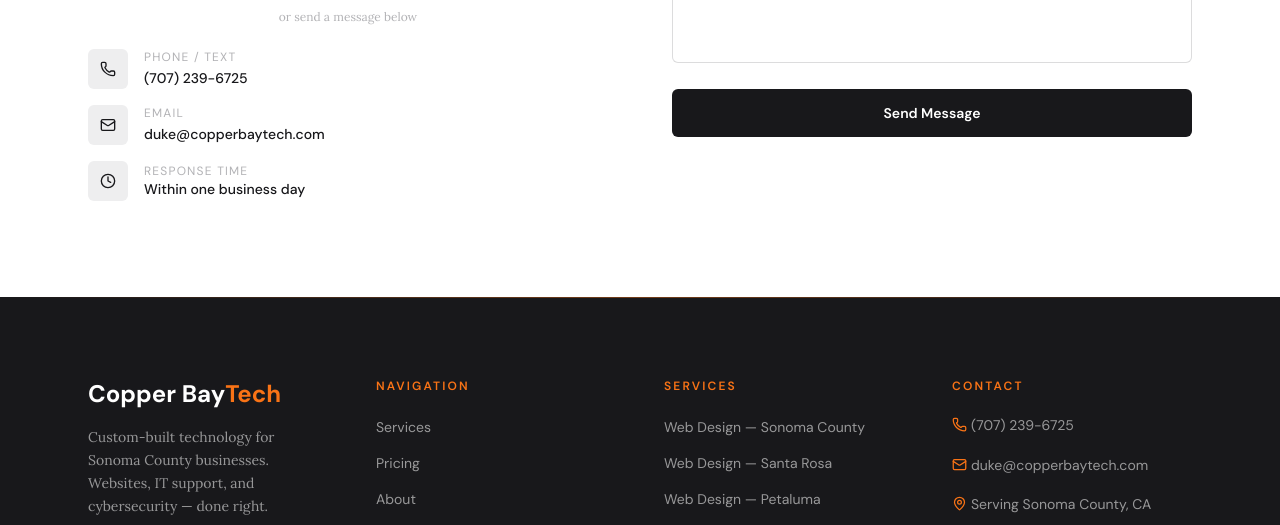
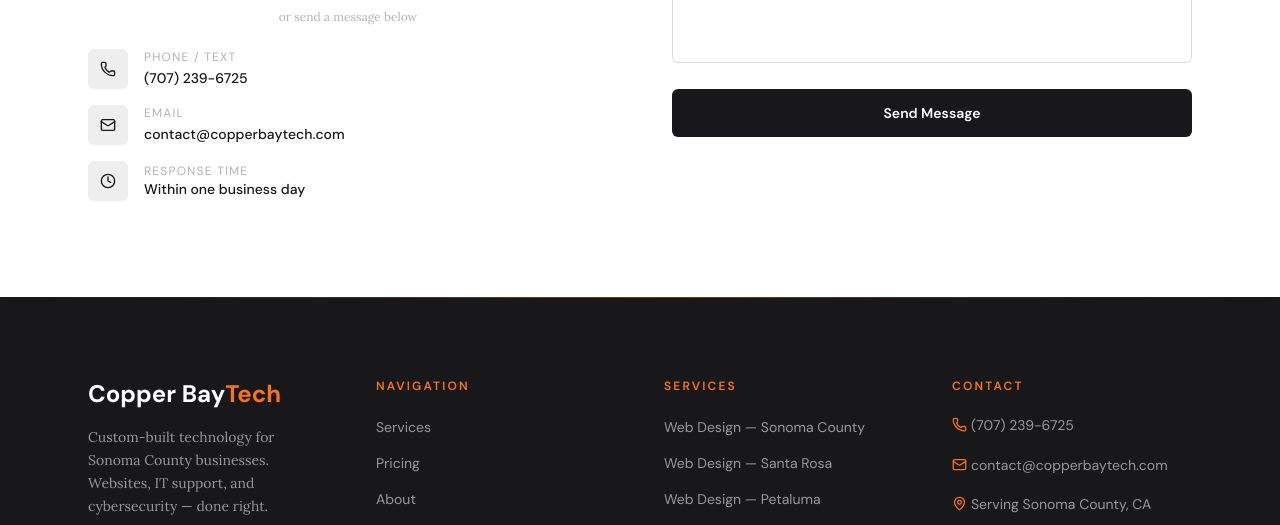
Before and after one commit to Dukotah/Duke, a Next.js app: page / in a window 1280 px wide. Shown: the part 8080-8605 px from the top of the page. Built offline with nearby package versions, Linux system fonts and the light colour scheme.

Commit message:
Replace duke@copperbaytech.com with contact@copperbaytech.com
The duke@ mailbox does not exist; contact@ is the correct address.
Updated all references across components, API routes, config, and tests.
Email 'from' headers keep the 'Duke @ Copper Bay Tech' display name.

```diff
--- a/src/app/api/capture/route.ts
+++ b/src/app/api/capture/route.ts
@@ -26,7 +26,7 @@ export async function POST(req: NextRequest) {
         headers: { Authorization: `Bearer ${apiKey}`, "Content-Type": "application/json" },
         body: JSON.stringify({
           from: "Copper Bay Tech <noreply@copperbaytech.com>",
-          to: ["duke@copperbaytech.com"],
+          to: ["contact@copperbaytech.com"],
           reply_to: email,
           subject: `New lead capture — ${displayContext}`,
           html: `
@@ -42,7 +42,7 @@ export async function POST(req: NextRequest) {
         method: "POST",
         headers: { Authorization: `Bearer ${apiKey}`, "Content-Type": "application/json" },
         body: JSON.stringify({
-          from: "Duke @ Copper Bay Tech <duke@copperbaytech.com>",
+          from: "Duke @ Copper Bay Tech <contact@copperbaytech.com>",
           to: [email],
           subject: "Your results from Copper Bay Tech",
           html: `
--- a/src/app/api/contact/route.ts
+++ b/src/app/api/contact/route.ts
@@ -25,7 +25,7 @@ export async function POST(req: NextRequest) {
         headers: { Authorization: `Bearer ${apiKey}`, "Content-Type": "application/json" },
         body: JSON.stringify({
           from: "Copper Bay Tech <noreply@copperbaytech.com>",
-          to: ["duke@copperbaytech.com"],
+          to: ["contact@copperbaytech.com"],
           reply_to: email,
           subject: `New inquiry from ${name} — ${business}`,
           html: `
@@ -44,7 +44,7 @@ export async function POST(req: NextRequest) {
         method: "POST",
         headers: { Authorization: `Bearer ${apiKey}`, "Content-Type": "application/json" },
         body: JSON.stringify({
-          from: "Duke @ Copper Bay Tech <duke@copperbaytech.com>",
+          from: "Duke @ Copper Bay Tech <contact@copperbaytech.com>",
           to: [email],
           subject: "Got your message — Copper Bay Tech",
           html: `
--- a/src/app/thank-you/page.tsx
+++ b/src/app/thank-you/page.tsx
@@ -86,8 +86,8 @@ export default function ThankYou() {
 
             <p className="mt-10 text-xs text-white/30" style={{ fontFamily: "var(--font-body)" }}>
               Can&apos;t wait? Email directly at{" "}
-              <a href="mailto:duke@copperbaytech.com" className="underline hover:text-white/50 transition-colors">
-                duke@copperbaytech.com
+              <a href="mailto:contact@copperbaytech.com" className="underline hover:text-white/50 transition-colors">
+                contact@copperbaytech.com
               </a>
             </p>
           </div>
--- a/src/components/Contact.tsx
+++ b/src/components/Contact.tsx
@@ -124,8 +124,8 @@ export default function Contact() {
                 </div>
                 <div>
                   <p className="text-xs text-[#3F3F46]/40 uppercase tracking-widest" style={{ fontFamily: "var(--font-heading)" }}>Email</p>
-                  <a href="mailto:duke@copperbaytech.com" className="text-sm font-medium text-[#18181B] hover:underline" style={{ fontFamily: "var(--font-heading)" }}>
-                    duke@copperbaytech.com
+                  <a href="mailto:contact@copperbaytech.com" className="text-sm font-medium text-[#18181B] hover:underline" style={{ fontFamily: "var(--font-heading)" }}>
+                    contact@copperbaytech.com
                   </a>
                 </div>
               </div>
@@ -208,7 +208,7 @@ export default function Contact() {
                   </p>
                   <p className="text-red-600 text-sm" style={{ fontFamily: "var(--font-body)" }}>
                     Please email{" "}
-                    <a href="mailto:duke@copperbaytech.com" className="underline font-medium">duke@copperbaytech.com</a>
+                    <a href="mailto:contact@copperbaytech.com" className="underline font-medium">contact@copperbaytech.com</a>
                     {" "}or call{" "}
                     <a href="tel:+17072396725" className="underline font-medium">(707) 239-6725</a>
                   </p>
--- a/src/components/Footer.tsx
+++ b/src/components/Footer.tsx
@@ -11,7 +11,7 @@ export default function Footer() {
     description: "IT consulting, web development, and cybersecurity for Sonoma County businesses.",
     url: "https://copperbaytech.com",
     telephone: "+17072396725",
-    email: "duke@copperbaytech.com",
+    email: "contact@copperbaytech.com",
     address: {
       "@type": "PostalAddress",
       addressLocality: "Petaluma",
@@ -114,9 +114,9 @@ export default function Footer() {
                 </a>
               </li>
               <li>
-                <a href="mailto:duke@copperbaytech.com" className={`${linkClass} items-start`} style={{ fontFamily: "var(--font-heading)" }}>
+                <a href="mailto:contact@copperbaytech.com" className={`${linkClass} items-start`} style={{ fontFamily: "var(--font-heading)" }}>
                   <Mail size={15} className="mt-0.5 shrink-0 text-[#F97316]" />
-                  duke@copperbaytech.com
+                  contact@copperbaytech.com
                 </a>
               </li>
               <li className="flex items-start gap-1 text-sm text-white/55" style={{ fontFamily: "var(--font-heading)" }}>
--- a/src/components/JsonLd.tsx
+++ b/src/components/JsonLd.tsx
@@ -7,7 +7,7 @@
  */
 
 const PHONE = "+17072396725";
-const EMAIL = "duke@copperbaytech.com";
+const EMAIL = "contact@copperbaytech.com";
 const SITE = "https://copperbaytech.com";
 const BUSINESS_NAME = "Copper Bay Tech";
 
--- a/src/config/site.ts
+++ b/src/config/site.ts
@@ -5,7 +5,7 @@ export const CALENDLY_URL = "https://calendly.com/copperbaytech/free-consultatio
 export const SITE_URL = "https://copperbaytech.com";
 export const PHONE = "(707) 239-6725";
 export const PHONE_HREF = "tel:+17072396725";
-export const EMAIL = "duke@copperbaytech.com";
+export const EMAIL = "contact@copperbaytech.com";
 
 // The address outreach is sent from. Must be a verified domain in Resend.
 export const OUTREACH_FROM = "contact@copperbaytech.com";
```
Also changed, not shown: 1 other file (tests, documents, lock files or other folders).
